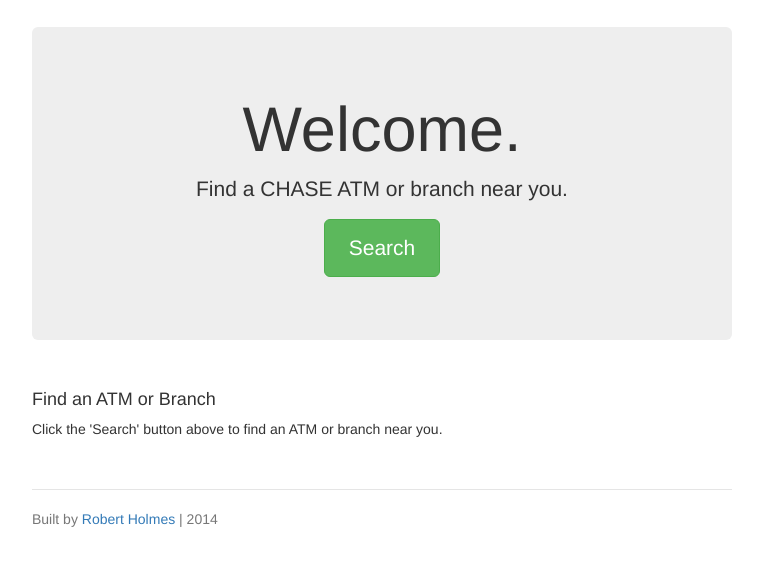
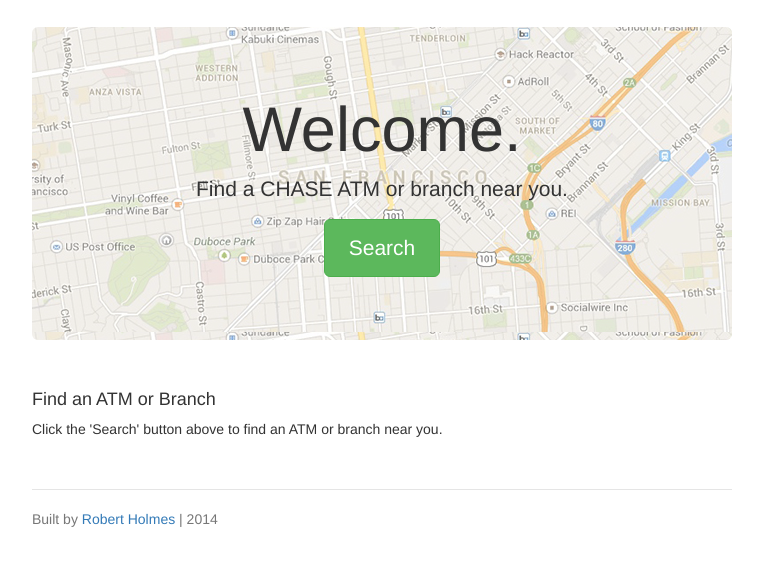
Before and after one commit to rwholmes/locator, a website: page app/index.html in a window 1280 px wide. Shown: the part 73-638 px from the top of the page, without its empty margins (258-1021 px from the left). Drawn offline with nearby package versions, Linux system fonts and the light colour scheme; some packages are replaced by stand-ins of ours; files that its build step writes are made by us from their sources.

Commit message:
Home page bg image

```diff
--- a/app/styles/main.scss
+++ b/app/styles/main.scss
@@ -113,3 +113,19 @@
     margin-top: 30px;
     margin-bottom: 30px;
 }
+.jumbotron {
+    position: relative;
+    background: transparent;
+}
+.jumbotron::after {
+    content: "";
+    background: url('../images/map-bg.jpg');
+    border-radius: 6px;
+    opacity: 0.6;
+    top: 0;
+    left: 0;
+    bottom: 0;
+    right: 0;
+    position: absolute;
+    z-index: -1;
+}
```
Also changed, not shown: app/images/map-bg.jpg (added).
